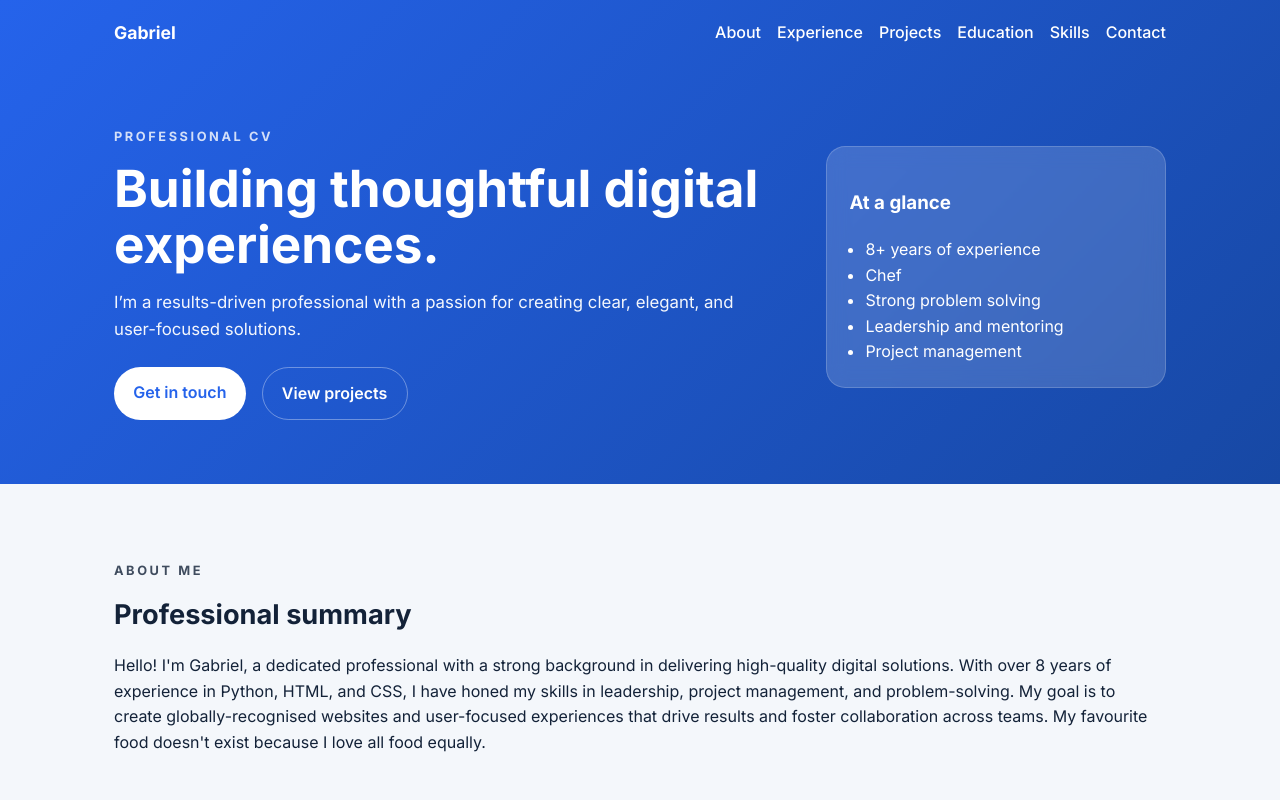
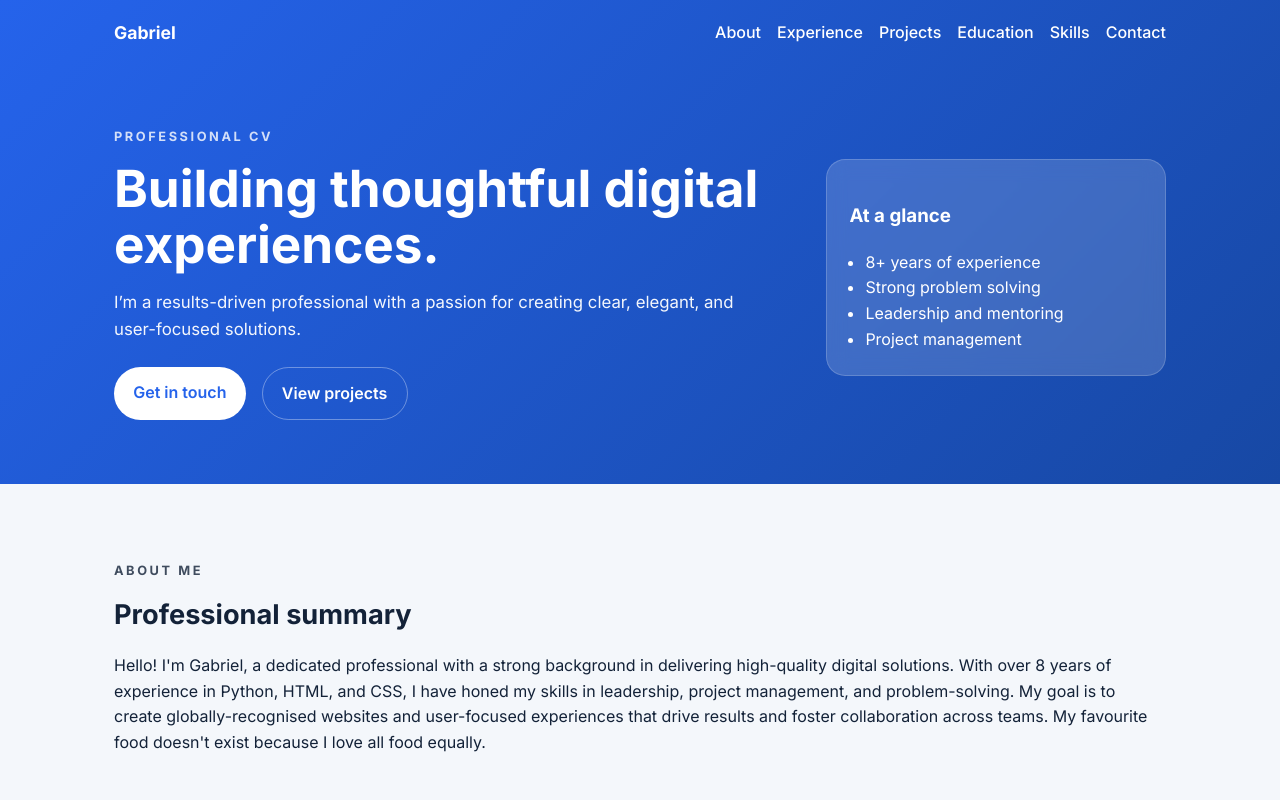
Before and after one commit to GabrielAde-1/Gabriel_CV, a plain HTML site: page index.html in a window 1280 px wide. Shown: the top 800 px of the page. Drawn offline with Linux system fonts and the light colour scheme; a script that the page names is missing.

```diff
--- a/index.html
+++ b/index.html
@@ -45,7 +45,6 @@
           <h3>At a glance</h3>
           <ul>
             <li>8+ years of experience</li>
-            <li>Chef</li>
             <li>Strong problem solving</li>
             <li>Leadership and mentoring</li>
             <li>Project management</li>
```
